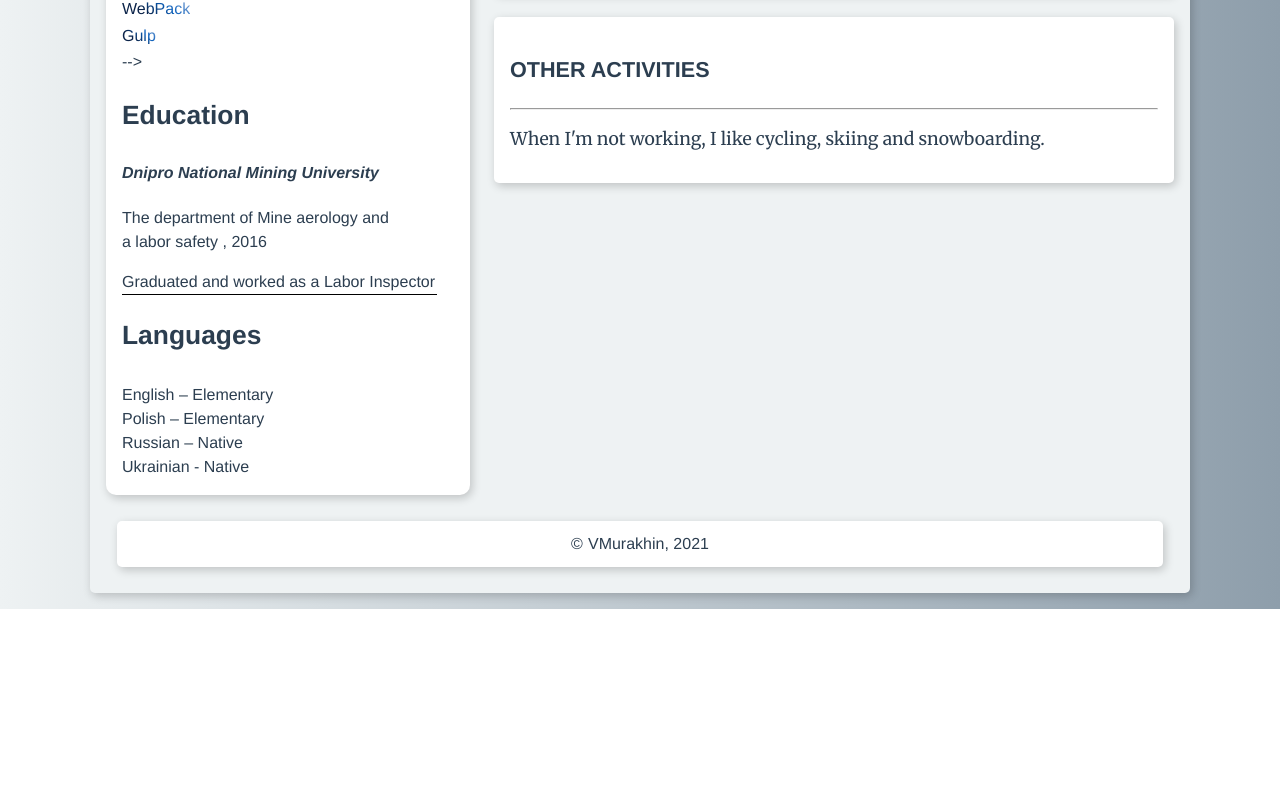
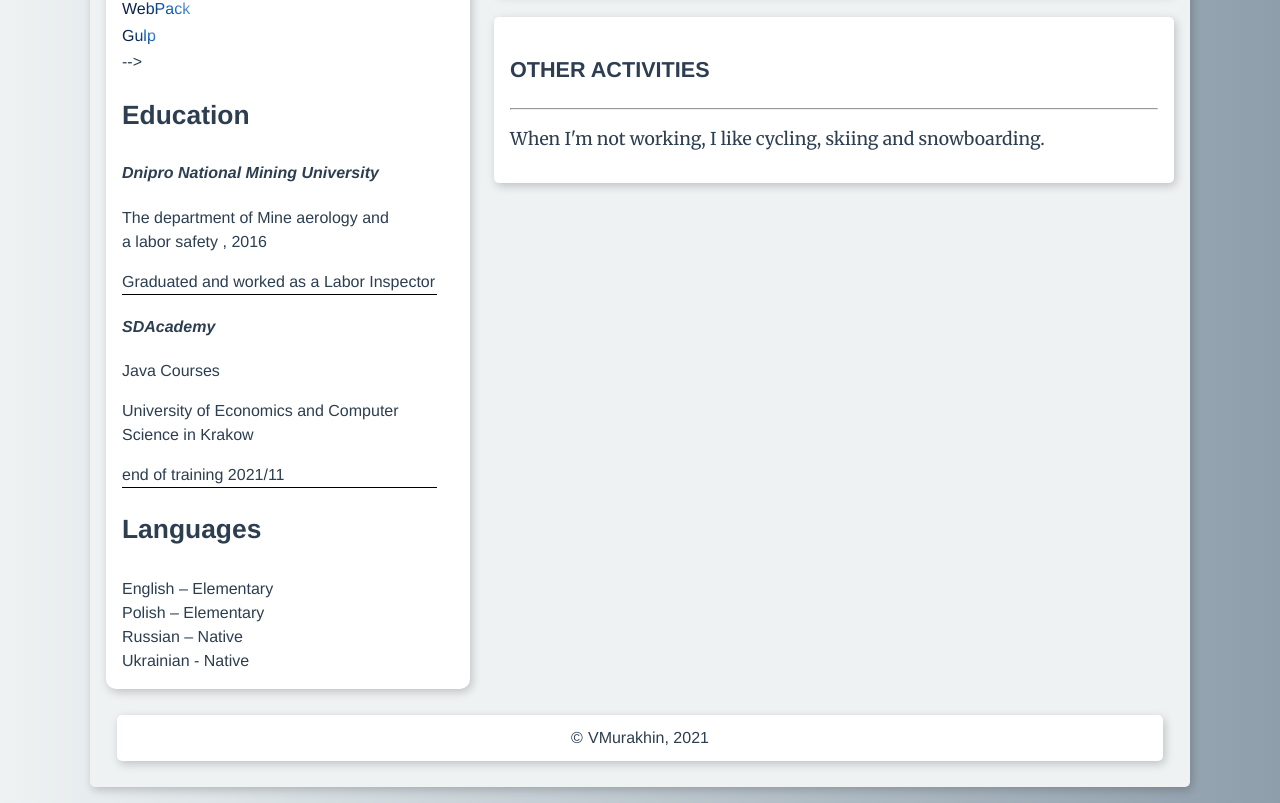
Before and after one commit to WenziLike/MyCv, a Vue app: page / in a window 1280 px wide. Shown: the part 1227-2030 px from the top of the page. Before the commit the page ends 1836 px from the top, so only its background shows below. Built offline with nearby package versions, Linux system fonts and the light colour scheme.

Commit message:
add info

```diff
--- a/src/components/AppGeneralAllSkills.vue
+++ b/src/components/AppGeneralAllSkills.vue
@@ -25,6 +25,12 @@
                 </p>
                 <p>Graduated and worked as a Labor Inspector</p>
             </section>
+            <section>
+                <h4>SDAcademy</h4>
+                <p>Java Courses</p>
+                <p>University of Economics and Computer Science in Krakow </p>
+                <p>end of training 2021/11</p>
+            </section>
         </div>
         <div class="languages">
             <section>
```
